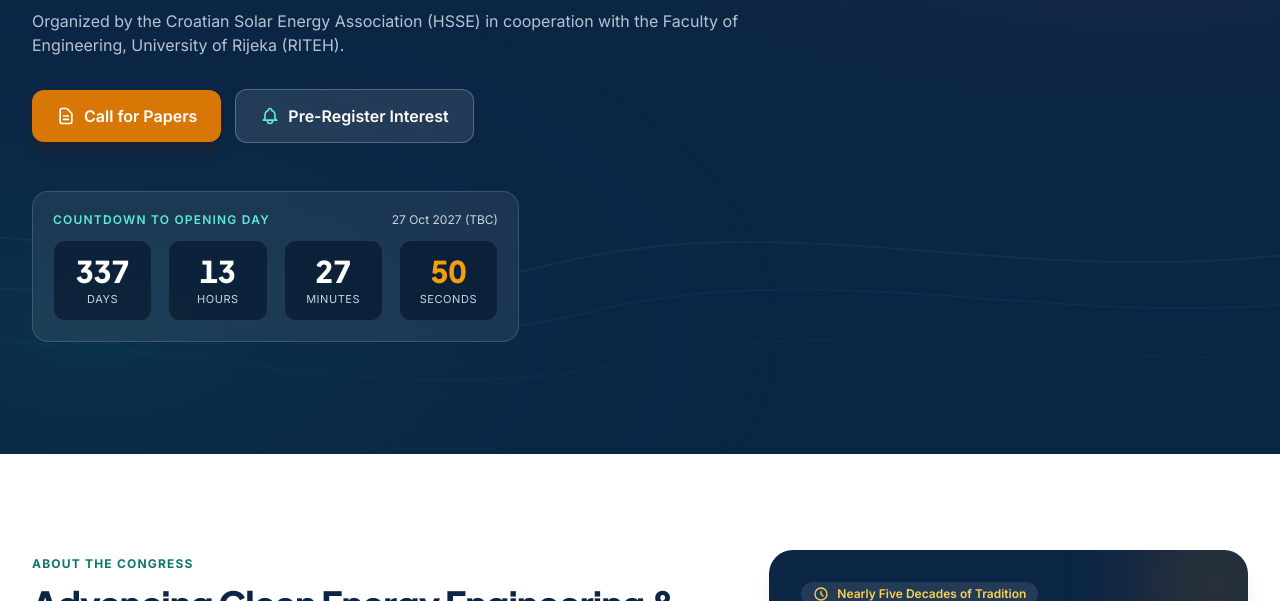
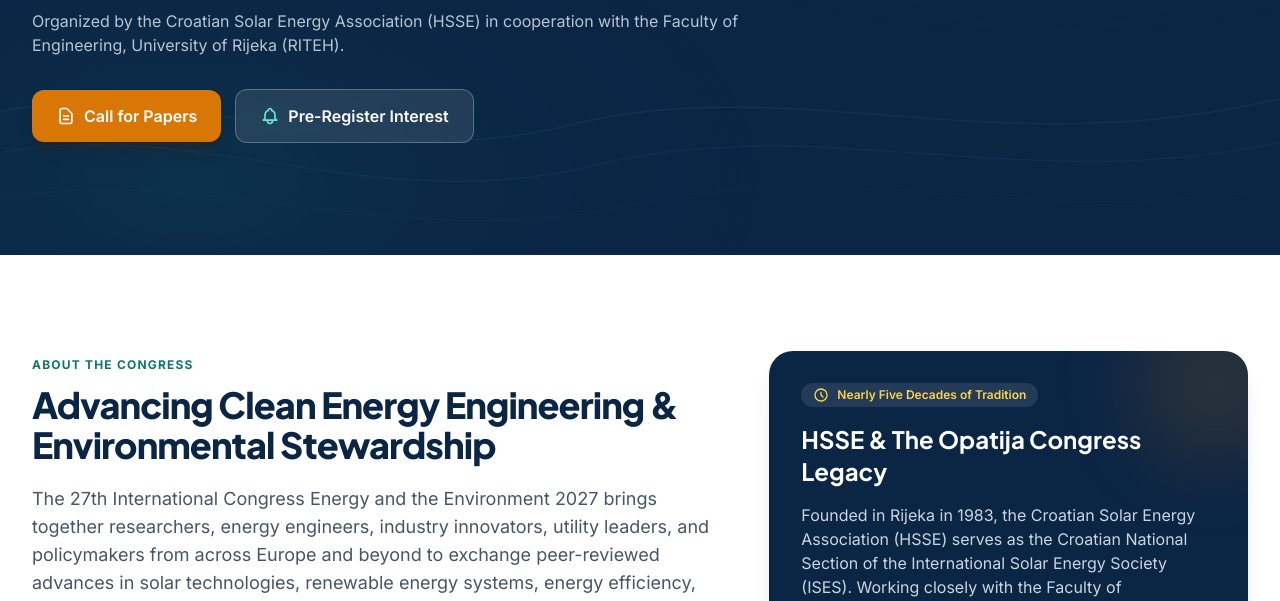
Before and after one commit to Rinno1122/EE_2027, a plain HTML site: page index.html in a window 1280 px wide. Shown: the part 499-1100 px from the top of the page. Drawn offline with nearby package versions, Linux system fonts and the light colour scheme.

Commit message:
Remove countdown to opening day from hero section

```diff
--- a/index.html
+++ b/index.html
@@ -261,7 +261,7 @@
           </p>
 
           <!-- Primary Action Buttons -->
-          <div class="flex flex-col sm:flex-row items-stretch sm:items-center gap-3.5 mb-12">
+          <div class="flex flex-col sm:flex-row items-stretch sm:items-center gap-3.5">
             <a
               href="#authors"
               class="inline-flex items-center justify-center gap-2 px-6 py-3.5 rounded-xl bg-solar hover:bg-amber-600 text-white font-semibold text-base shadow-lg shadow-amber-950/30 transition-all"
@@ -281,32 +281,6 @@
               </svg>
               <span data-i18n="hero.ctaPrereg">Pre-Register Interest</span>
             </button>
-          </div>
-
-          <!-- Live Countdown Timer to October 27, 2027 -->
-          <div class="inline-block w-full sm:w-auto rounded-2xl bg-white/[0.07] border border-white/15 backdrop-blur-md p-4 sm:p-5">
-            <div class="flex items-center justify-between gap-4 mb-3">
-              <span class="text-xs font-semibold uppercase tracking-widest text-teal-300" data-i18n="hero.countdownLabel">Countdown to Opening Day</span>
-              <span class="text-xs text-slate-300">27 Oct 2027 (TBC)</span>
-            </div>
-            <div class="grid grid-cols-4 gap-2.5 sm:gap-4 text-center" aria-live="polite">
-              <div class="rounded-xl bg-navy-dark/70 border border-white/10 px-3 py-2.5 sm:px-5 sm:py-3">
-                <div id="cdDays" class="font-display text-2xl sm:text-3xl font-extrabold text-white tabular-nums">--</div>
-                <div class="text-[11px] uppercase tracking-wider text-slate-300 mt-0.5" data-i18n="hero.days">Days</div>
-              </div>
-              <div class="rounded-xl bg-navy-dark/70 border border-white/10 px-3 py-2.5 sm:px-5 sm:py-3">
-                <div id="cdHours" class="font-display text-2xl sm:text-3xl font-extrabold text-white tabular-nums">--</div>
-                <div class="text-[11px] uppercase tracking-wider text-slate-300 mt-0.5" data-i18n="hero.hours">Hours</div>
-              </div>
-              <div class="rounded-xl bg-navy-dark/70 border border-white/10 px-3 py-2.5 sm:px-5 sm:py-3">
-                <div id="cdMinutes" class="font-display text-2xl sm:text-3xl font-extrabold text-white tabular-nums">--</div>
-                <div class="text-[11px] uppercase tracking-wider text-slate-300 mt-0.5" data-i18n="hero.minutes">Minutes</div>
-              </div>
-              <div class="rounded-xl bg-navy-dark/70 border border-white/10 px-3 py-2.5 sm:px-5 sm:py-3">
-                <div id="cdSeconds" class="font-display text-2xl sm:text-3xl font-extrabold text-solar-light tabular-nums">--</div>
-                <div class="text-[11px] uppercase tracking-wider text-slate-300 mt-0.5" data-i18n="hero.seconds">Seconds</div>
-              </div>
-            </div>
           </div>
         </div>
       </div>
@@ -1359,7 +1333,7 @@
   <div id="toastContainer" aria-live="polite" class="fixed bottom-5 right-5 z-50 flex flex-col gap-2 max-w-sm w-[calc(100%-2.5rem)] pointer-events-none"></div>
 
   <!-- ===================================================================== -->
-  <!-- APPLICATION JAVASCRIPT (BILINGUAL ENGINE, COUNTDOWN, UI & FORMS)      -->
+  <!-- APPLICATION JAVASCRIPT (BILINGUAL ENGINE, UI & FORMS)                 -->
   <!-- ===================================================================== -->
   <script>
     (function () {
@@ -1392,11 +1366,6 @@
           'hero.organizers': 'Organized by the Croatian Solar Energy Association (HSSE) in cooperation with the Faculty of Engineering, University of Rijeka (RITEH).',
           'hero.ctaPapers': 'Call for Papers',
           'hero.ctaPrereg': 'Pre-Register Interest',
-          'hero.countdownLabel': 'Countdown to Opening Day',
-          'hero.days': 'Days',
-          'hero.hours': 'Hours',
-          'hero.minutes': 'Minutes',
-          'hero.seconds': 'Seconds',
 
           'about.eyebrow': 'About the Congress',
           'about.title': 'Advancing Clean Energy Engineering & Environmental Stewardship',
@@ -1611,11 +1580,6 @@
           'hero.organizers': 'U organizaciji Hrvatskog saveza za sunčevu energiju (HSSE) u suradnji s Tehničkim fakultetom Sveučilišta u Rijeci (RITEH).',
           'hero.ctaPapers': 'Poziv za radove',
           'hero.ctaPrereg': 'Predbilježba interesa',
-          'hero.countdownLabel': 'Odbrojavanje do otvaranja',
-          'hero.days': 'Dana',
-          'hero.hours': 'Sati',
-          'hero.minutes': 'Minuta',
-          'hero.seconds': 'Sekundi',
 
           'about.eyebrow': 'O kongresu',
           'about.title': 'Unaprjeđenje čistih energetskih tehnologija i zaštite okoliša',
@@ -1881,39 +1845,6 @@
       }
 
       /* ---------------------------------------------------------------------
-       * 3. LIVE COUNTDOWN TIMER TO OCTOBER 27, 2027 (09:00 CET)
-       * ------------------------------------------------------------------- */
-      function startCountdown() {
-        const targetTime = new Date('2027-10-27T09:00:00+02:00').getTime();
-        const elDays = document.getElementById('cdDays');
-        const elHours = document.getElementById('cdHours');
-        const elMinutes = document.getElementById('cdMinutes');
-        const elSeconds = document.getElementById('cdSeconds');
-
-        function updateTimer() {
-          try {
-            const now = Date.now();
-            const diff = Math.max(0, targetTime - now);
-
-            const days = Math.floor(diff / (1000 * 60 * 60 * 24));
-            const hours = Math.floor((diff / (1000 * 60 * 60)) % 24);
-            const minutes = Math.floor((diff / (1000 * 60)) % 60);
-            const seconds = Math.floor((diff / 1000) % 60);
-
-            if (elDays) elDays.textContent = String(days);
-            if (elHours) elHours.textContent = String(hours).padStart(2, '0');
-            if (elMinutes) elMinutes.textContent = String(minutes).padStart(2, '0');
-            if (elSeconds) elSeconds.textContent = String(seconds).padStart(2, '0');
-          } catch (err) {
-            console.error('Countdown error:', err);
-          }
-        }
-
-        updateTimer();
-        setInterval(updateTimer, 1000);
-      }
-
-      /* ---------------------------------------------------------------------
        * 4. CLIPBOARD HELPER (Uses document.execCommand for iframe compatibility)
        * ------------------------------------------------------------------- */
       function copyTextToClipboard(text) {
@@ -2009,9 +1940,6 @@
           applyLanguage('en');
         }
 
-        // Start Countdown
-        startCountdown();
-
         // Language Toggle Buttons
         document.querySelectorAll('.lang-btn').forEach((btn) => {
           btn.addEventListener('click', () => {
```
